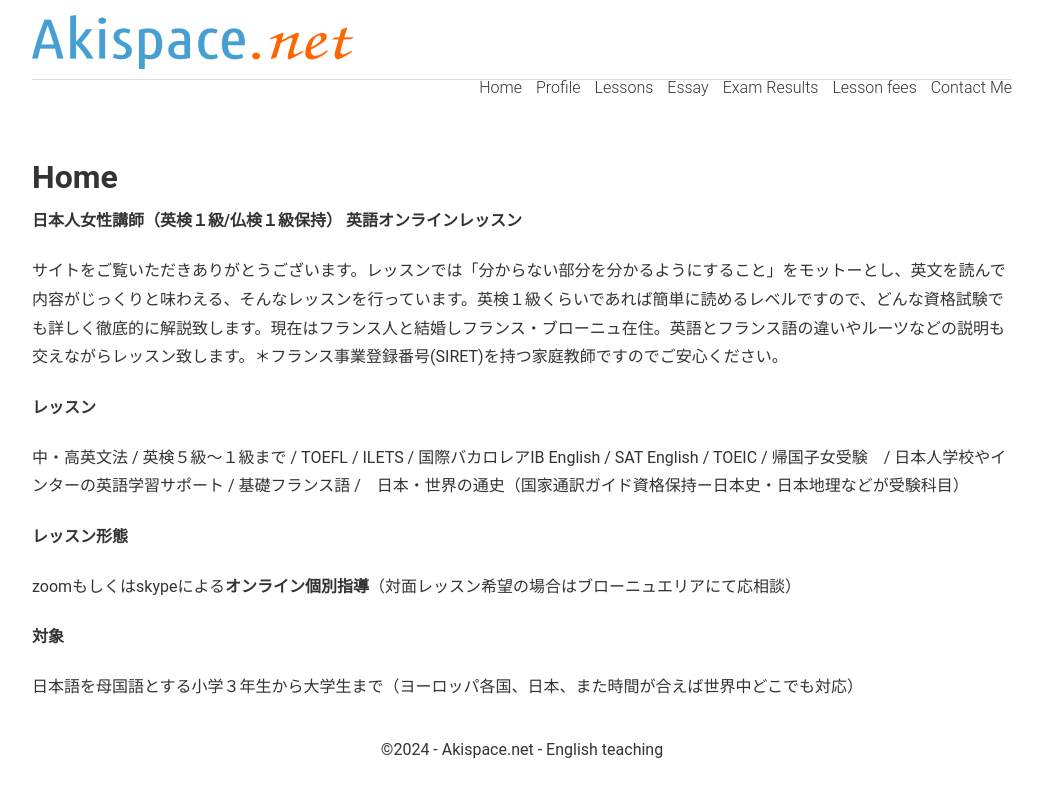
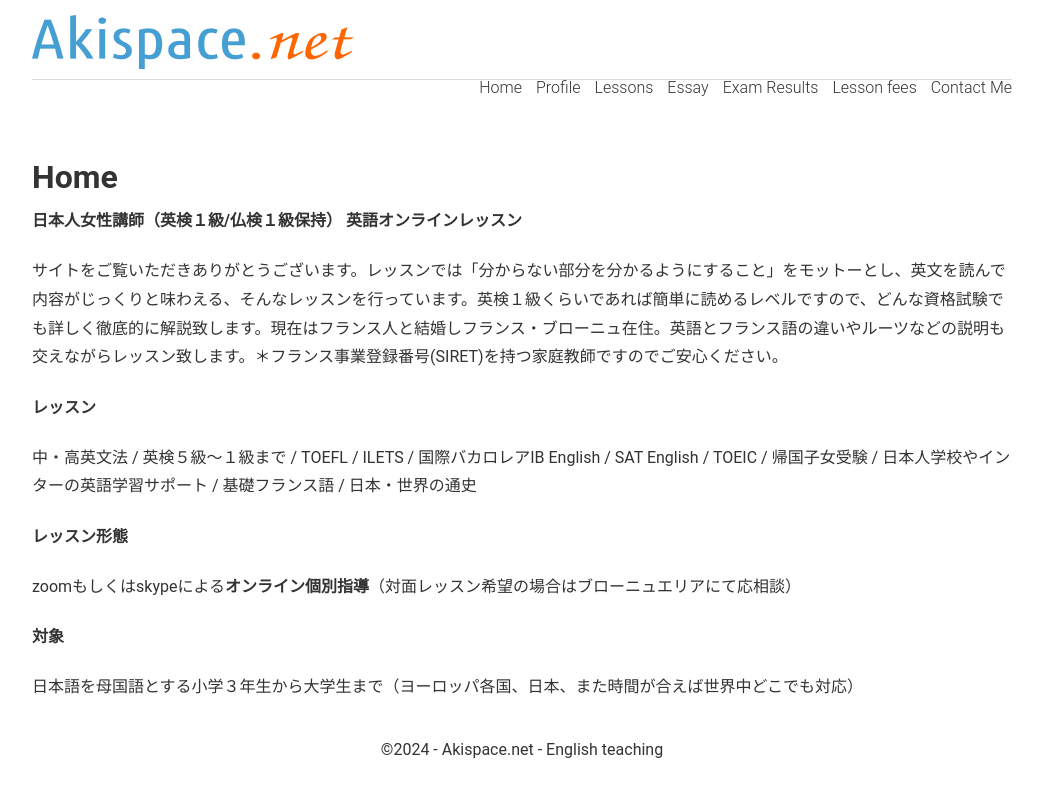
Before and after one commit to phocean/akispace, a Jekyll site: the page built from index.md, in a window 1280 px wide. Shown: the top 797 px of the page, without its empty margins (118-1161 px from the left). Built offline with Jekyll 4.4.1, drawn with Linux system fonts in a browser that asks for light colours.

Commit message:
Update index.md

```diff
--- a/index.md
+++ b/index.md
@@ -14,7 +14,7 @@
 
 **レッスン**
 
-中・高英文法 / 英検５級〜１級まで / TOEFL / ILETS / 国際バカロレアIB English / SAT English / TOEIC / 帰国子女受験　/ 日本人学校やインターの英語学習サポート / 基礎フランス語 /　日本・世界の通史（国家通訳ガイド資格保持ー日本史・日本地理などが受験科目）
+中・高英文法 / 英検５級〜１級まで / TOEFL / ILETS / 国際バカロレアIB English / SAT English / TOEIC / 帰国子女受験 / 日本人学校やインターの英語学習サポート / 基礎フランス語 / 日本・世界の通史
 
 **レッスン形態**
 
```
